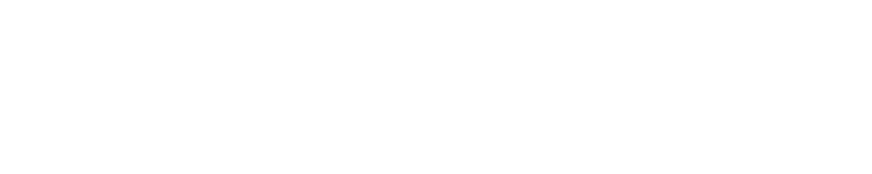
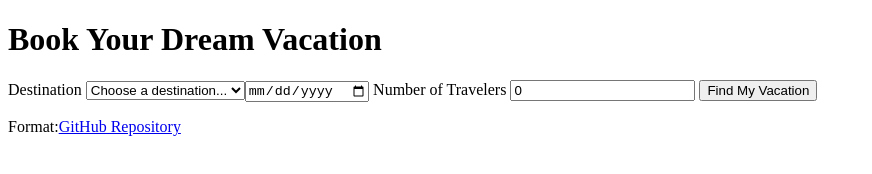
Before and after one commit to Jaronie/sdev-305-midterm, a website: page views/home.html in a window 1280 px wide. Shown: the whole page, without its empty margins (0-872 px from the left). Drawn offline with Linux system fonts and the light colour scheme; files that its build step writes are made by us from their sources.

Commit message:
Static page elements made

```diff
--- a/views/home.html
+++ b/views/home.html
@@ -1,11 +1,50 @@
 <!DOCTYPE html>
 <html lang="en">
+
 <head>
-    <meta charset="UTF-8">
-    <meta name="viewport" content="width=device-width, initial-scale=1.0">
-    <title>Document</title>
+  <meta charset="UTF-8">
+  <meta name="viewport" content="width=device-width, initial-scale=1.0">
+  <title>Book Your Dream Vacation</title>
+  <!-- import styles -->
+  <link rel="stylesheet" href="/styles.css">
+  <!-- import JS -->
+  <script src="/validation.js" defer></script>
 </head>
+
 <body>
 
+  <main>
+    <!-- form -->
+    <form>
+      <header>
+        <h1>Book Your Dream Vacation</h1>
+      </header>
+
+      <label for destination>Destination</label>
+      <select name="destination" id="destination" required>
+        <option value="none">Choose a destination...</option>
+        <option value="indo">Bali, Indonesia</option>
+        <option value="paris">Paris, France</option>
+        <option value="tokyo">Tokyo, Japan</option>
+        <option value="maldives">Maldives</option>
+        <option value="nyc">New York City, USA</option>
+
+        <label for="date">Departure Date</label>
+        <input type="date" name="date" id="date" required>
+        <label for="travelers">Number of Travelers</label>
+        <input type="number" name="travelers" id="travelers" value="0" required>
+
+        <button type="submit">Find My Vacation</button>
+
+
+    </form>
+    <footer>
+      <p>Format:<a href="https://github.com/Jaronie/sdev-305-midterm">GitHub Repository</a></p>
+    </footer>
+
+  </main>
+
+
 </body>
+
 </html>
```
